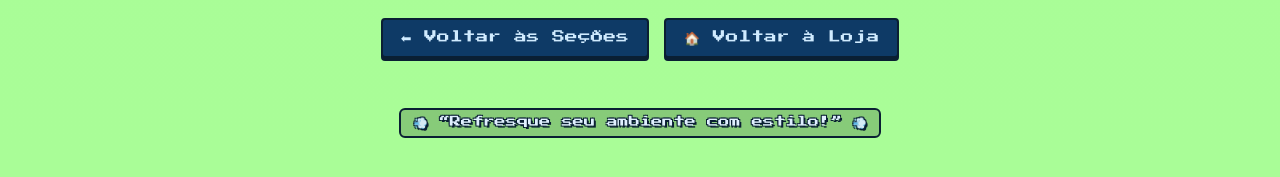
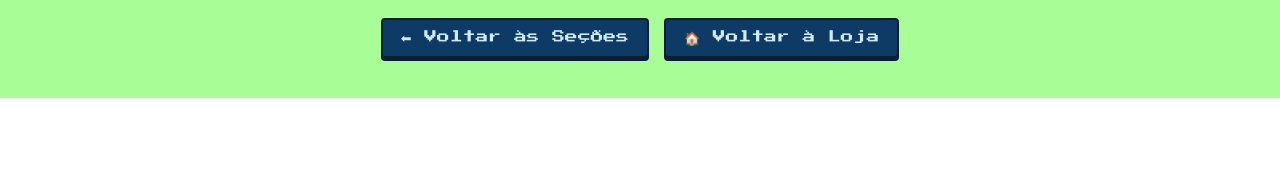
Before and after one commit to Vini-Escanavaque/loja, a plain HTML site: page loja/secoes/iluminacao.html in a window 1280 px wide. Shown: the part 849-1026 px from the top of the page. After the commit the page ends 947 px from the top, so only its background shows below. Drawn offline with Linux system fonts and the light colour scheme.

Commit message:
Remove footer from iluminacao.html
Removed footer text from the iluminacao.html file.

```diff
--- a/loja/secoes/iluminacao.html
+++ b/loja/secoes/iluminacao.html
@@ -153,6 +153,6 @@
     <a href="../index.html" class="botao">🏠 Voltar à Loja</a>
   </div>
 
-  <footer>💨 “Refresque seu ambiente com estilo!” 💨</footer>
+
 </body>
 </html>
```
